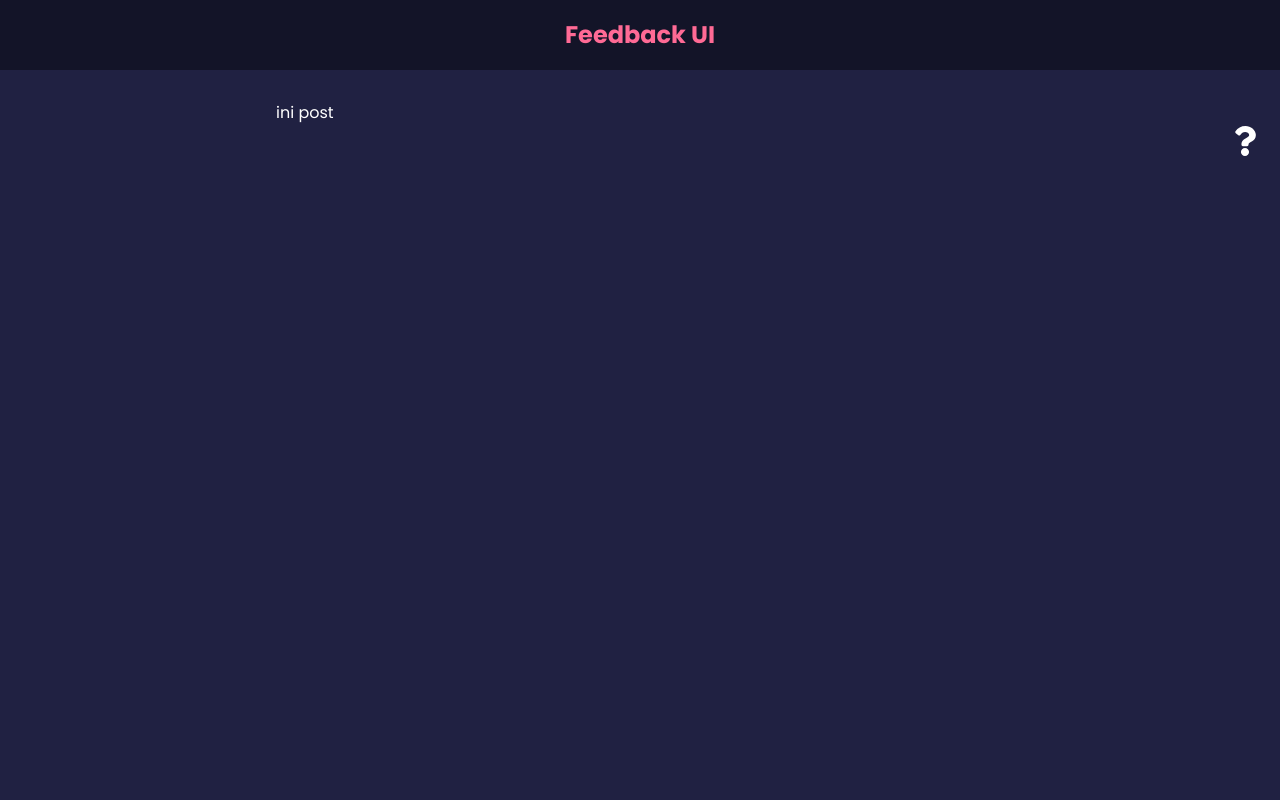
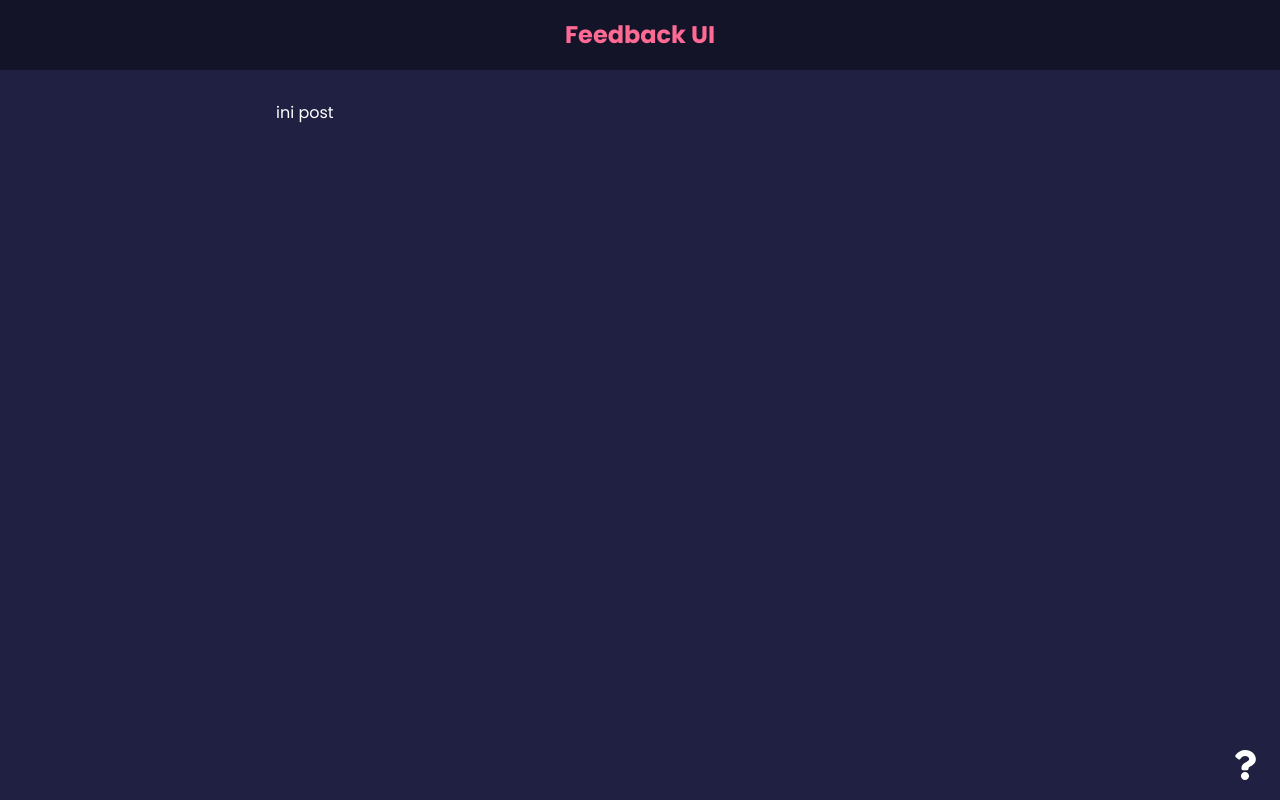
Before and after one commit to Yuta4u/feedback-app, a React (Create React App) app: page /post in a window 1280 px wide. Built offline with nearby package versions, Linux system fonts and the light colour scheme.

Commit message:
css update

```diff
--- a/src/index.css
+++ b/src/index.css
@@ -190,7 +190,8 @@ input:focus {
 .about-link {
   width: 50px;
   height: 50px;
-  bottom: -10;
+  /* bottom: -1; */
+  bottom: 0;
   right: 0;
   position: absolute;
 }
```
